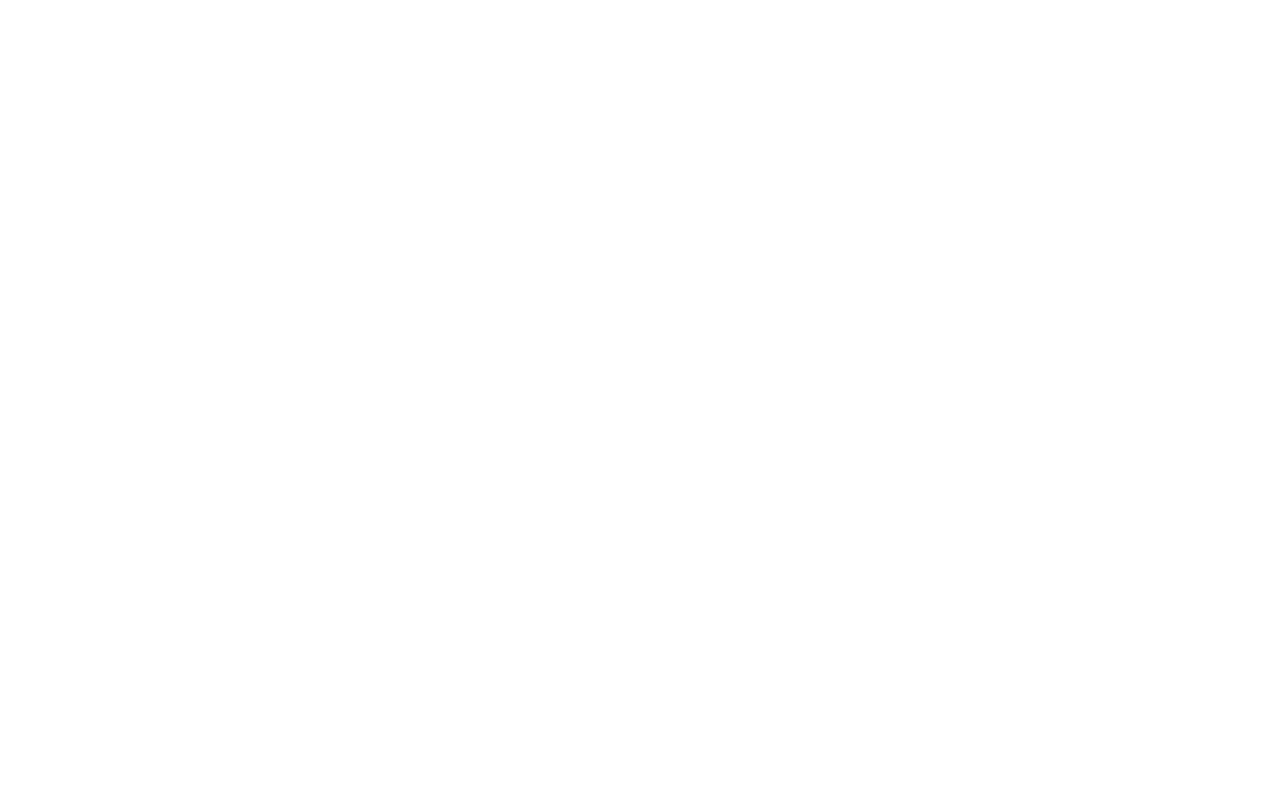
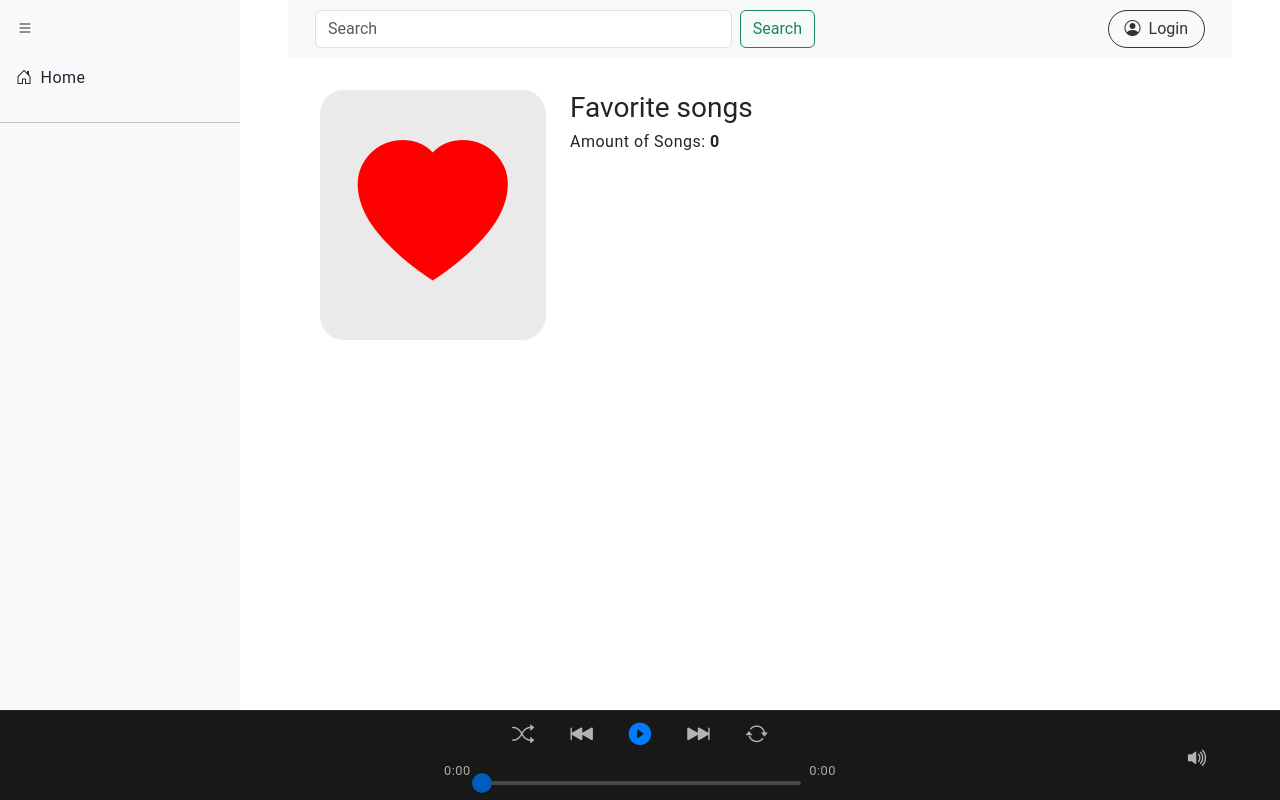
Before and after one commit to artur10563/TuneSync.Angular, an Angular app: page /favorite in a window 1280 px wide. Before the commit this address led to /. Built offline with nearby package versions, Linux system fonts and the light colour scheme.

Commit message:
Favorite songs

```diff
--- a/src/app/app-routing.module.ts
+++ b/src/app/app-routing.module.ts
@@ -5,6 +5,7 @@
 import { PlaylistComponent } from './components/playlist/playlist.component';
 import { HomeComponent } from './components/home/home.component';
 import { ArtistComponent } from './components/artist/artist.component';
+import { FavoriteComponent } from './components/favorite/favorite.component';
 
 const routes: Routes = [
     {
@@ -13,7 +14,8 @@
         children: [
             { path: '', component: HomeComponent },
             { path: "playlist/:guid", component: PlaylistComponent },
-            { path: "artist/:guid", component: ArtistComponent }
+            { path: "artist/:guid", component: ArtistComponent },
+            { path: "favorite", component: FavoriteComponent }
         ]
     },
     { path: 'auth', component: AuthComponent }
--- a/src/app/app.module.ts
+++ b/src/app/app.module.ts
@@ -28,7 +28,8 @@
 import { MatMenuModule } from '@angular/material/menu';
 import { MatIconModule } from '@angular/material/icon';
 import { PlaylistListModalComponent } from './components/playlist-list-modal/playlist-list-modal.component';
-import { ModalComponent } from './components/shared/modal/modal.component'
+import { ModalComponent } from './components/shared/modal/modal.component';
+import { FavoriteComponent } from './components/favorite/favorite.component'
 
 @NgModule({
     declarations: [
@@ -47,7 +48,8 @@
         YoutubePlaylistComponent,
         ArtistComponent,
         PlaylistListModalComponent,
-        ModalComponent
+        ModalComponent,
+        FavoriteComponent
     ],
     bootstrap: [AppComponent],
     imports: [
--- /dev/null
+++ b/src/app/components/favorite/favorite.component.html
@@ -0,0 +1,22 @@
+@if(songs){
+
+<div class="col-12 p-3 m-3">
+    <div class="row align-items-start">
+        <div class="col-auto img-thumbnail-container">
+            <i class="bi bi-heart-fill icon-thumbnail"></i>
+        </div>
+        <!-- Title and Details -->
+        <div class="col">
+            <h5 class="mb-1">Favorite songs</h5>
+            <p class="mb-0">Amount of Songs: <span
+                    class="fw-bold">{{songs.length}}</span></p>
+        </div>
+    </div>
+</div>
+
+<app-song-table [songs]="songs"
+    *ngIf="songs.length > 0"></app-song-table>
+}
+@else {
+<p>No songs in playlist</p>
+}
--- /dev/null
+++ b/src/app/components/favorite/favorite.component.ts
@@ -0,0 +1,27 @@
+import { Component, OnInit } from '@angular/core';
+import { Song } from '../../models/Song.model';
+import { SongService } from '../../services/song.service';
+import { NotificationService } from '../../services/notification.service';
+
+@Component({
+    selector: 'app-favorite',
+    templateUrl: './favorite.component.html',
+    styleUrl: './favorite.component.css'
+})
+export class FavoriteComponent implements OnInit {
+    songs: Song[] = [];
+
+    constructor(private songService: SongService, private notificationService: NotificationService) { }
+
+    ngOnInit(): void {
+        this.songService.getFavoriteSongs().subscribe({
+            next: (songs) => {
+                this.songs = songs;
+            },
+            error: (err) => {
+                this.notificationService.handleError(err);
+            }
+        });
+    }
+
+}
--- a/src/app/components/sidebar/sidebar.component.html
+++ b/src/app/components/sidebar/sidebar.component.html
@@ -22,14 +22,26 @@
 
         <div class="px-3 overflow-hidden" [class.d-none]="isCollapsed"
             *ngIf="authService.isAuthenticated">
-            <h6 class="text-muted text-uppercase small fw-bold">Playlists</h6>
+
+            <div class="d-flex justify-content-between align-items-center">
+                <h6
+                    class="text-muted text-uppercase small fw-bold mb-0">Playlists</h6>
+                <button
+                    (click)="createNewPlaylistModal()"
+                    class="btn hover-opacity rounded-circle border-0 bg-transparent"
+                    style="font-size: 1.5rem;">
+                    +
+                </button>
+            </div>
+
             <ul class="nav flex-column">
+
                 <li class="nav-item">
-                    <button
-                        class="btn text-dark p-0 w-100 text-start"
-                        (click)="createNewPlaylistModal()">
-                        + New playlist
-                    </button>
+                    <a class="nav-link text-dark"
+                    routerLink="/favorite">
+                    <i class="bi bi bi-heart-fill me-2"></i>
+                    <span>Favorite songs</span>
+                </a>
                 </li>
                 <li *ngFor="let playlist of playlists" class="nav-item">
                     <a class="nav-link text-dark"
--- a/src/app/services/song.service.ts
+++ b/src/app/services/song.service.ts
@@ -1,6 +1,6 @@
 import { HttpClient, HttpParams } from '@angular/common/http';
 import { Injectable } from '@angular/core';
-import { BehaviorSubject, firstValueFrom, Observable, Subject } from 'rxjs';
+import { BehaviorSubject, firstValueFrom, Observable, of, Subject } from 'rxjs';
 import { YoutubeSong } from '../models/YoutubeSong.model';
 import { Song } from '../models/Song.model';
 import { NotificationService } from './notification.service';
@@ -104,4 +104,12 @@
             error: (err) => this.notificationService.handleError(err)
         });
     }
+
+    getFavoriteSongs(): Observable<Song[]> {
+        if (!this.authService.isAuthenticated) {
+            this.notificationService.show("Log In to perform this action!", 'error');
+            return of([]);
+        }
+        return this.http.get<Song[]>(this.baseFavUrl);
+    }
 }
--- a/src/styles.css
+++ b/src/styles.css
@@ -50,6 +50,22 @@
   height: 100%;
 }
 
-.thumbnail-mw{
-    max-width: var(--img-thumbnail-size);
+.icon-thumbnail {
+  font-size: calc(var(--img-thumbnail-size) * 0.6);
+  color: red;
+  background-color: rgb(234, 234, 234);
+  width: 100%;
+  height: 100%;
+  display: flex;
+  justify-content: center;
+  align-items: center;
+  border-radius: 10%;
 }
+
+.thumbnail-mw {
+  max-width: var(--img-thumbnail-size);
+}
+
+.hover-opacity:hover {
+  opacity: 0.75;
+}
```
Also changed, not shown: src/app/components/favorite/favorite.component.css (added).
